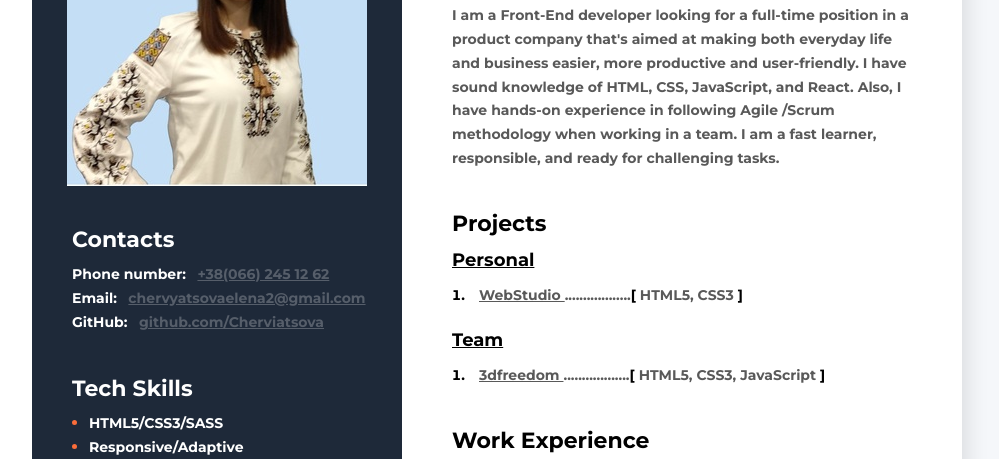
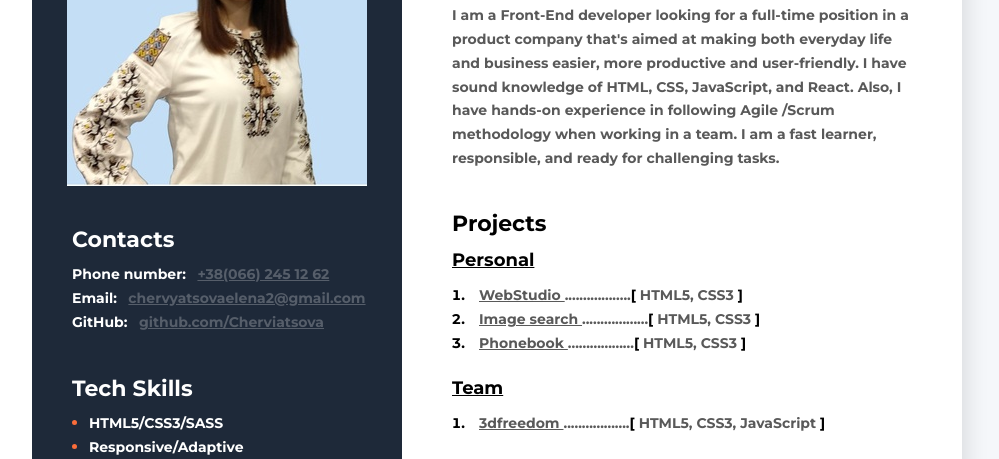
Before and after one commit to Cherviatsova/resume, a plain HTML site: page index.html in a window 1280 px wide. Shown: the part 220-679 px from the top of the page, without its empty margins (278-1277 px from the left). Drawn offline with Linux system fonts and the light colour scheme.

Commit message:
added projects

```diff
--- a/index.html
+++ b/index.html
@@ -33,6 +33,19 @@
                     <li class="my-projects-item">
                         <a class="my-projects-link" href="https://cherviatsova.github.io/webstudio/"
                             target="_blank">WebStudio
+                        </a><span class="my-projects-line">..................</span>[<span class="my-projects-line"> HTML5, CSS3
+                        </span>]
+                    </li>
+
+                     <li class="my-projects-item">
+                        <a class="my-projects-link" href="https://cherviatsova.github.io/goit-js-hw-11/"
+                            target="_blank">Image search
+                        </a><span class="my-projects-line">..................</span>[<span class="my-projects-line"> HTML5, CSS3
+                        </span>]
+                    </li>
+
+                    <li class="my-projects-item">
+                        <a class="my-projects-link" href="https://cherviatsova.github.io/goit-react-hw-08-phonebook/" target="_blank">Phonebook
                         </a><span class="my-projects-line">..................</span>[<span class="my-projects-line"> HTML5, CSS3
                         </span>]
                     </li>
```
